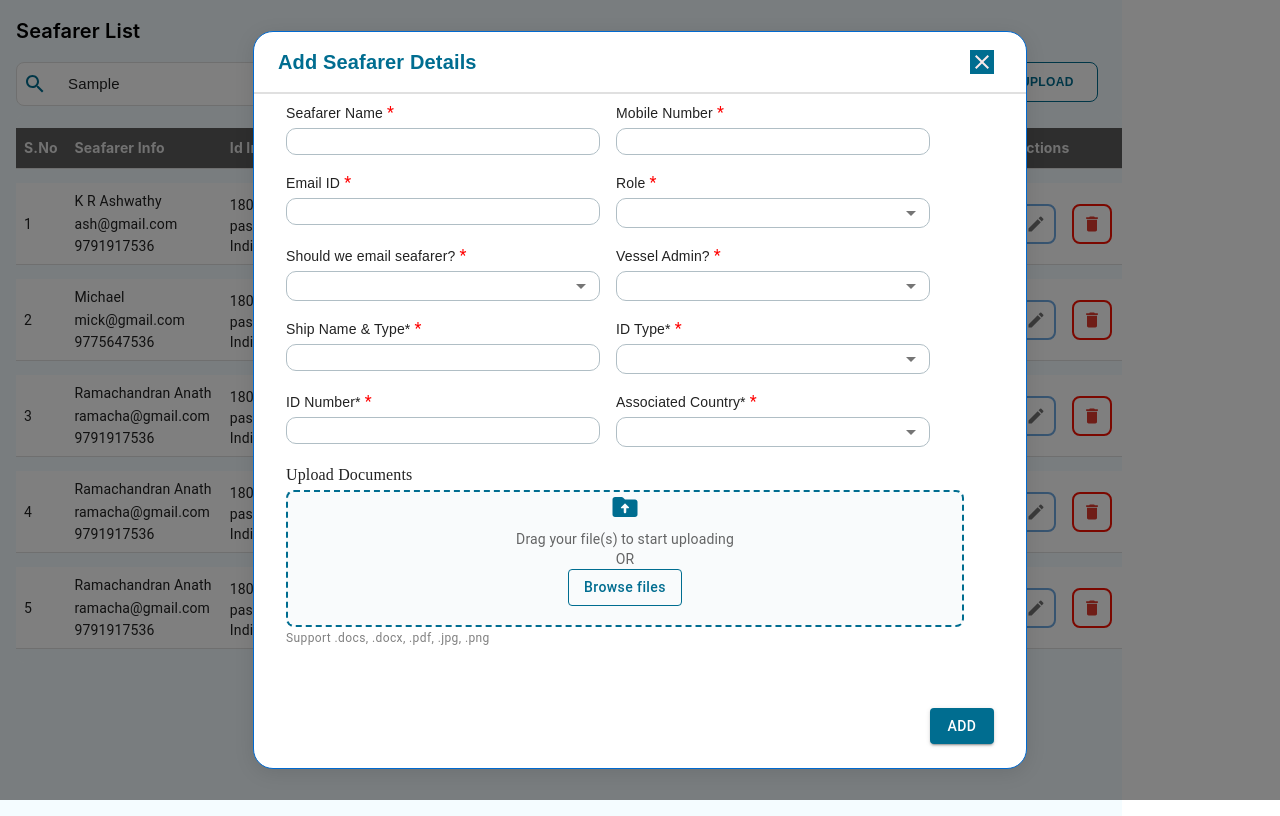
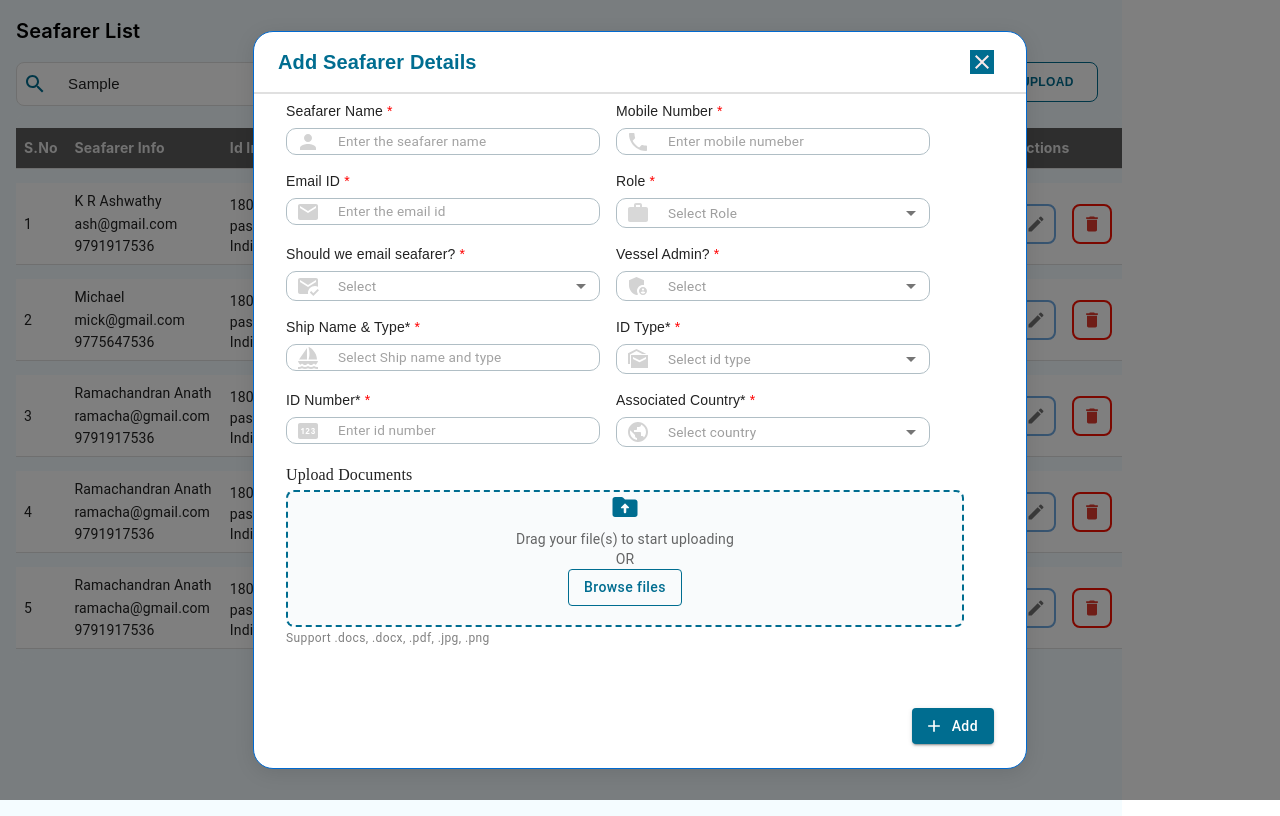
Before and after one commit to BaraniGit7/beacon, a React (Vite) app: page / in a window 1280 px wide. Both pictures are taken after typing "Sample" into the empty fields and a click on the button "ADD SEAFARER". Built offline with nearby package versions, Linux system fonts and the light colour scheme.

Commit message:
ui changes in add,toggle,delete

```diff
--- a/src/myBoard.jsx
+++ b/src/myBoard.jsx
@@ -1,4 +1,6 @@
 import React, { useState } from "react";
+import pic from "./assets/pic.png";
+
 import {
   Delete,
   Edit,
@@ -17,6 +19,19 @@ import {
   CloudUpload,
   CloudUploadOutlined,
   LockReset,
+  Person,
+  MobileFriendly,
+  Phone,
+  Email,
+  Work,
+  MarkEmailRead,
+  AdminPanelSettings,
+  Sailing,
+  Public,
+  MarkAsUnreadSharp,
+  Pin,
+  PinDrop,
+  Done,
 } from "@mui/icons-material";
 import {
   Box,
@@ -52,6 +67,8 @@ import {
   FormLabel,
   RadioGroup,
   Radio,
+  InputAdornment,
+  Badge,
 } from "@mui/material";
 import SeafarerCredentials from "./cred";
 
@@ -470,9 +487,23 @@ function MyBoard() {
     setPage(value);
   };
 
+  const iconMap = {
+    name: <Person sx={{ color: "#d3d3d3ff" }} />,
+    phone: <Phone sx={{ color: "#d3d3d3ff" }} />,
+    email: <Email sx={{ color: "#d3d3d3ff" }} />,
+    role: <Work sx={{ color: "#d8d8d8ff" }} />,
+    shouldEmail: <MarkEmailRead sx={{ color: "#d3d3d3ff" }} />,
+    vesselAdmin: <AdminPanelSettings sx={{ color: "#d3d3d3ff" }} />,
+    ship: <Sailing sx={{ color: "#d3d3d3ff" }} />,
+    IdType: <MarkAsUnreadSharp sx={{ color: "#d3d3d3ff" }} />,
+    idNumber: <Pin sx={{ color: "#d3d3d3ff" }} />,
+    location: <Public sx={{ color: "#d3d3d3ff" }} />,
+  };
+
   return (
     <Box
       sx={{
+        alignItems: "center",
         pl: 2,
         pt: 2,
         width: "100%",
@@ -964,40 +995,65 @@ function MyBoard() {
                 }}
               >
                 {[
-                  { label: "Seafarer Name", name: "name" },
-                  { label: "Mobile Number", name: "phone" },
-                  { label: "Email ID", name: "email" },
+                  {
+                    label: "Seafarer Name",
+                    name: "name",
+                    placeholder: "Enter the seafarer name",
+                  },
+                  {
+                    label: "Mobile Number",
+                    name: "phone",
+                    placeholder: "Enter mobile numeber",
+                  },
+                  {
+                    label: "Email ID",
+                    name: "email",
+                    placeholder: "Enter the email id",
+                  },
                   {
                     label: "Role",
                     name: "role",
                     type: "select",
                     options: ["Deck Rating", "Captain", "Engineer", "Crew"],
+                    placeholder: "Select Role",
                   },
                   {
                     label: "Should we email seafarer?",
                     name: "shouldEmail",
                     type: "select",
                     options: ["Yes", "No"],
+                    placeholder: "Select",
                   },
                   {
                     label: "Vessel Admin?",
                     name: "vesselAdmin",
                     type: "select",
                     options: ["Yes", "No"],
-                  },
-                  { label: "Ship Name & Type*", name: "ship" },
+                    placeholder: "Select",
+                  },
+                  {
+                    label: "Ship Name & Type*",
+                    name: "ship",
+                    placeholder: "Select Ship name and type",
+                  },
                   {
                     label: "ID Type*",
                     name: "IdType",
                     type: "select",
                     options: ["Passport", "Seafarer ID"],
-                  },
-                  { label: "ID Number*", name: "idNumber" },
+                    placeholder: "Select id type",
+                  },
+                  {
+                    label: "ID Number*",
+                    name: "idNumber",
+                    placeholder: "Enter id number",
+                  },
                   {
                     label: "Associated Country*",
                     name: "location",
                     type: "select",
                     options: ["India", "USA", "UK"],
+                    placeholder: "Select country",
                   },
                 ].map((field) => (
                   <Grid item xs={12} sm={6} md={6} key={field.name}>
@@ -1011,11 +1067,12 @@ function MyBoard() {
                     >
                       {field.label}{" "}
                       {openAdd ? (
-                        <Typography
+                        <Box
+                          component="span"
                           sx={{ color: "#ff0000ff", display: "inline" }}
                         >
                           *
-                        </Typography>
+                        </Box>
                       ) : (
                         ""
                       )}
@@ -1024,13 +1081,38 @@ function MyBoard() {
                     {field.type === "select" ? (
                       <TextField
                         select
+                        required
                         fullWidth
                         size="small"
                         name={field.name}
+                        InputProps={{
+                          startAdornment: (
+                            <InputAdornment position="start">
+                              {iconMap[field.name]}
+                            </InputAdornment>
+                          ),
+                        }}
+                        SelectProps={{
+                          displayEmpty: true,
+                          renderValue: (selected) => {
+                            if (!selected) {
+                              return (
+                                <span
+                                  style={{
+                                    color: "#9e9e9e",
+                                  }}
+                                >
+                                  {field.placeholder}
+                                </span>
+                              );
+                            }
+                            return selected;
+                          },
+                        }}
                         value={
                           openAdd
-                            ? newSeafarer[field.name]
-                            : editSeafarer[field.name] || ""
+                            ? newSeafarer[field.name] ?? ""
+                            : editSeafarer[field.name] ?? ""
                         }
                         onChange={handleInputChange}
                         sx={{
@@ -1071,6 +1153,7 @@ function MyBoard() {
                     ) : (
                       <TextField
                         fullWidth
+                        required
                         size="small"
                         name={field.name}
                         value={
@@ -1079,6 +1162,14 @@ function MyBoard() {
                             : editSeafarer[field.name] || ""
                         }
                         onChange={handleInputChange}
+                        placeholder={field.placeholder}
+                        InputProps={{
+                          startAdornment: (
+                            <InputAdornment position="start">
+                              {iconMap[field.name]}
+                            </InputAdornment>
+                          ),
+                        }}
                         sx={{
                           width: 314,
                           height: 27,
@@ -1162,7 +1253,10 @@ function MyBoard() {
                       <Box>
                         <Typography
                           fontWeight={400}
-                          sx={{ wordBreak: "break-all" }}
+                          sx={{
+                            wordBreak: "break-all",
+                            "@media (max-width:600px)": { fontSize: "0.85rem" },
+                          }}
                         >
                           {openAdd
                             ? newSeafarer.documentName
@@ -1275,19 +1369,21 @@ function MyBoard() {
             <DialogActions sx={{ px: 4, pb: 3 }}>
               {openAdd ? (
                 <Button
-                  sx={{ backgroundColor: "#006D90" }}
+                  sx={{ backgroundColor: "#006D90", textTransform: "none" }}
                   variant="contained"
                   onClick={handleAddSeafarer}
+                  startIcon={<Add />}
                 >
                   Add
                 </Button>
               ) : (
                 <Button
-                  sx={{ backgroundColor: "#006D90" }}
+                  sx={{ backgroundColor: "#006D90", textTransform: "none" }}
                   variant="contained"
                   onClick={handleEditSeafarer}
-                >
-                  Save Changes
+                  startIcon={<Done />}
+                >
+                  Update
                 </Button>
               )}
             </DialogActions>
@@ -1296,6 +1392,19 @@ function MyBoard() {
           <Dialog
             open={!!openStatusDialog}
             onClose={() => setOpenStatusDialog(null)}
+            PaperProps={{
+              sx: {
+                border: "2px solid #006D90",
+                borderRadius: "12px",
+
+                backgroundColor: "#ffffffff",
+                "@media (max-width:600px)": {
+                  border: "2px solid #006D90",
+                  borderRadius: "10px",
+                  mx: 2,
+                },
+              },
+            }}
           >
             <DialogTitle
               sx={{
@@ -1357,27 +1466,97 @@ function MyBoard() {
                   variant="contained"
                   sx={{ backgroundColor: "#006D90", textTransform: "none" }}
                   onClick={handleStatusChange}
+                  startIcon={<Check/>}
                 >
                   Update
                 </Button>
               </Box>
             </DialogContent>
           </Dialog>
-          <Dialog open={openDelete} onClose={closeDialogs}>
+          <Dialog
+            fullWidth
+            maxWidth="xs"
+            open={openDelete}
+            onClose={closeDialogs}
+            PaperProps={{
+              sx: {
+                border: "2px solid #006D90",
+                borderRadius: "12px",
+
+                backgroundColor: "#ffffffff",
+                "@media (max-width:600px)": {
+                  border: "2px solid #006D90",
+                  borderRadius: "10px",
+                  mx: 2,
+                },
+              },
+            }}
+          >
             <DialogTitle align="right">
               <IconButton onClick={closeDialogs}>
                 <Close />
               </IconButton>
             </DialogTitle>
-            <DialogContent>
-              <Typography>
+            <DialogContent
+              sx={{
+                display: "flex",
+                flexDirection: "column",
+                alignItems: "center",
+                justifyContent: "center",
+                textAlign: "center",
+                gap: 2,
+              }}
+            >
+              <Typography
+                sx={{
+                  fontFamily: "poppins",
+                  fontWeight: 500,
+                  fontStyle: "medium",
+                  fontSize: "22px",
+                  alignItems: "center",
+                }}
+              >
                 Do you really want to delete {selectedSeafarer?.name} List?
-              </Typography>
+              </Typography>{" "}
+              <img
+                src={pic}
+                alt="warning"
+                style={{ width: "270px", height: "211px" }}
+              />
             </DialogContent>
-            <DialogActions>
+
+            <DialogActions
+              sx={{
+                display: "flex",
+                justifyContent: "center",
+                alignItems: "center",
+                p: 2,
+              }}
+            >
+              <Box
+                sx={{
+                  display: "flex",
+                  flexDirection: "row",
+                  justifyContent: "center",
+                  alignItems: "center",
+                  gap: "8px",
+                }}
+              >
                 <Button
                   variant="contained"
-                color="error"
+                  startIcon={<Check />}
+                  sx={{
+                    backgroundColor: "#006D90",
+                    textTransform: "none",
+                    borderRadius: "8px",
+                    width: "auto",
+                    height: "36px",
+                    fontSize: "13px",
+                    "&:hover": { backgroundColor: "#00506b" },
+                    "@media (max-width:600px)": {
+                      p: 3,
+                    },
+                  }}
                   onClick={() => {
                     setSeafarers((prev) =>
                       prev.filter((s) => s.sno !== selectedSeafarer.sno)
@@ -1385,17 +1564,34 @@ function MyBoard() {
                     closeDialogs();
                   }}
                 >
-                <IconButton>
-                  <Check />
-                </IconButton>
-                Delete this Seafear
+                  Delete This Seafarer
                 </Button>
-              <Button onClick={closeDialogs}>
-                <IconButton>
-                  <Clear />
-                </IconButton>
+
+                <Button
+                  variant="outlined"
+                  startIcon={<Close />}
+                  sx={{
+                    color: "#006D90",
+                    borderColor: "#006D90",
+                    textTransform: "none",
+                    borderRadius: "8px",
+                    width: "auto",
+                    height: "36px",
+
+                    fontSize: "13px",
+                    "&:hover": {
+                      borderColor: "#00506b",
+                      color: "#00506b",
+                    },
+                    "@media (max-width:600px)": {
+                      p: 3,
+                    },
+                  }}
+                  onClick={closeDialogs}
+                >
                   Cancel This Time
                 </Button>
+              </Box>
             </DialogActions>
           </Dialog>
           <Dialog
```
Also changed, not shown: src/cred.jsx (+51 -20 lines). Lines whose indentation alone changed are shown as unchanged.
